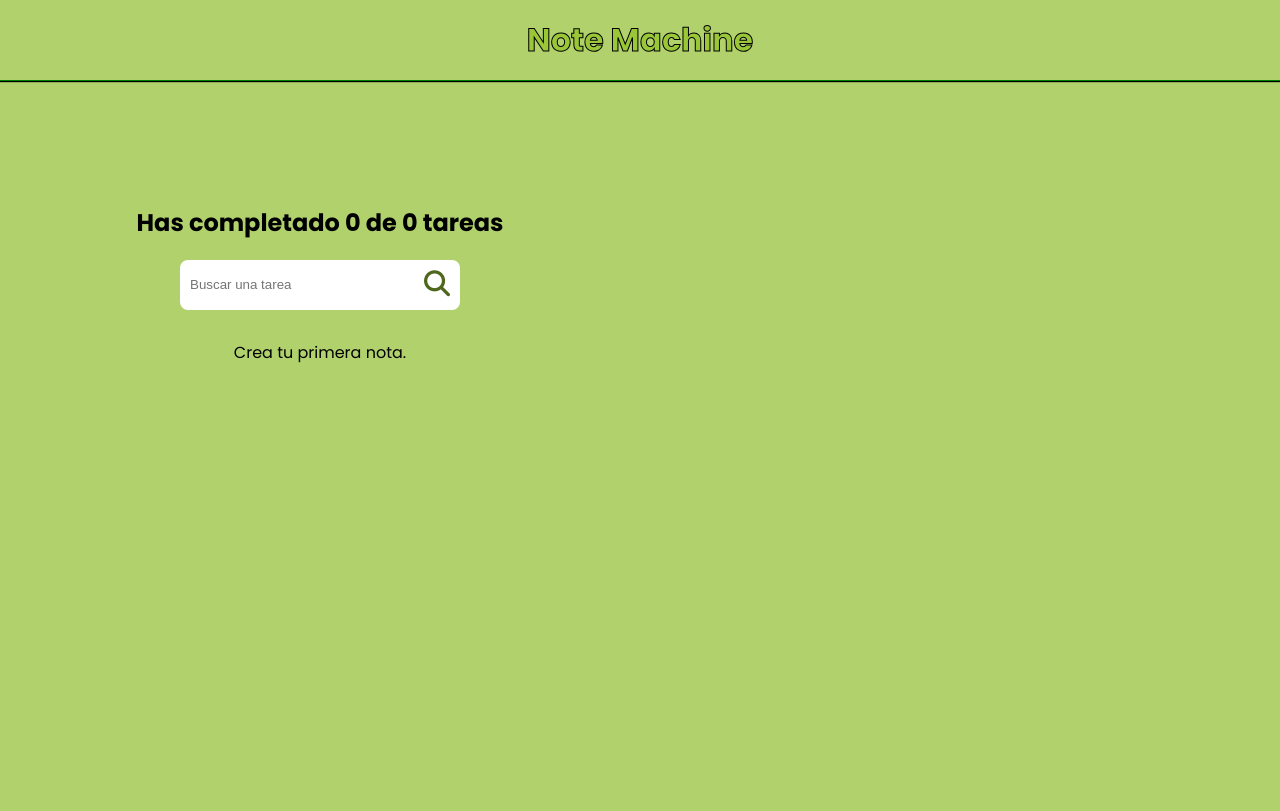
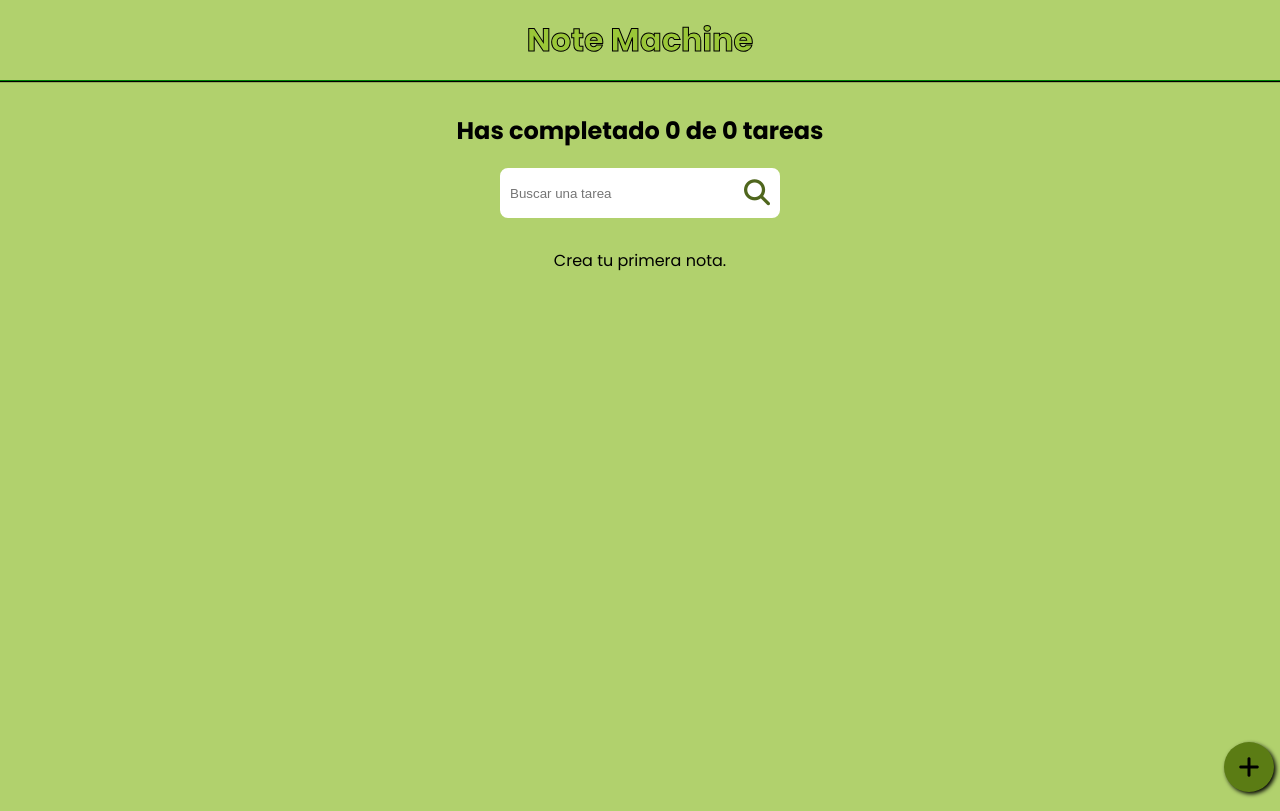
Before and after one commit to KortexCode/Note-Machine, a React app: page / in a window 1280 px wide. Built offline with nearby package versions, Linux system fonts and the light colour scheme.

Commit message:
Se integra vista a la nota que se va a editar, cambios en el css del formulario y del home, los modales fueron retirados

```diff
--- a/src/Styles/CreateTodoButtom.css
+++ b/src/Styles/CreateTodoButtom.css
@@ -19,9 +19,3 @@
 .btn-add i{
     font-size: 24px;
 }
-
-@media(min-width: 1024px){
-    .btn-add{
-       display: none;
-    }
-}
--- a/src/Styles/TodoForm.css
+++ b/src/Styles/TodoForm.css
@@ -1,15 +1,10 @@
 
 .form{
-    width: 450px;
-    max-width: 450px;
-    min-width: 300px;
+    width: 500px;
+    min-width: 290px;
     height: 500px;
     margin: 0 auto;
-    padding-top: 24px;
-    padding-left: 16px;
-    padding-bottom: 6px;
-    border-radius: none;
-    border: none;
+    padding: 24px 16px 6px 16px;
     box-shadow: 0px 0px 6px 6px #89bb1e;
     display: flex;
     flex-direction: column;
@@ -23,6 +18,10 @@
     font-weight: 700;
     color: black;
 
+}
+.form__editText{
+    padding-top: 10px;
+    text-align: center;
 }
 .form__text-area{
     margin: 40px 40px;
@@ -38,8 +37,7 @@
     font-weight: 400;
 }
 .form__btn-container{
-    width: 75%;
-    max-width: 260px;
+    width: 240px;
     min-width: 225px;
     display: flex;
     justify-content: space-between;
@@ -73,7 +71,7 @@
     color: white;
 }
 
-@media(min-width: 1024px){
+/* @media(min-width: 1024px){
     .form{
         width: 450px;
         max-width: 450px;
@@ -98,4 +96,4 @@
     .form__btn-edit{
         margin-right: 5px;
     }
-}
+}  */
--- a/src/Styles/TodoItem.css
+++ b/src/Styles/TodoItem.css
@@ -1,5 +1,5 @@
 .todo-item{
-    max-width: 350px;
+    max-width: 400px;
     margin-top: 12px;
     padding: 10px 8px;
     border: 1px solid black;
--- a/src/Styles/index.css
+++ b/src/Styles/index.css
@@ -30,25 +30,3 @@ h1{
   justify-content: center;
 
 }
-
-@media(min-width: 1024px){
-  .app-container{
-    width: 100%;
-    display: flex;
-    align-items: top;
-  }
-  #root{
-    width: 50%;
-    height: calc(100vh - 70px);
-    display: flex;
-    flex-direction: column;
-    align-items: center;
-
-  }
-  #modal{
-    width: 50%;
-    padding-top: 16px;
-    height: calc(100vh - 70px);
-
-  }
-}
--- a/src/components/TodoForm.js
+++ b/src/components/TodoForm.js
@@ -51,7 +51,8 @@ function TodoForm(props){
     return(
         <form className='form'>
             <label className='form__title' name='addtodo'>{props.text}</label>
-            <textarea className='form__text-area' type='text' placeholder='Escribe una tarea nueva' name='addtodo' value={text} onChange={onChange}></textarea>
+            {props.action === "Editar" && <p className="form__editText">{props.editText}</p>}
+            <textarea className='form__text-area' type='text' placeholder='Escribe una tarea' name='addtodo' value={text} onChange={onChange}></textarea>
             <div className='form__btn-container'>
                 <button type='button' onClick={onSend} className='form__btn-action'>{props.action}</button>
                 <button type='button' onClick={onCancel} className='form__btn-cancel'>Cancelar</button>
--- a/src/components/TodoItem.js
+++ b/src/components/TodoItem.js
@@ -1,16 +1,16 @@
 import React from "react";
 import { useNavigate } from "react-router-dom";
+import { useToDo } from "../hooks/useTodo";
 import "../Styles/TodoItem.css"
 
 function TodoItem(props){
     const navigate = useNavigate()
     //Manejador de evento de editar
     const handleEdit= ()=>{
-        navigate(`/edit/${props.id}`);
+        navigate(`/edit/${props.id}`, {state:props.text});
     }
 
     return (
-        <React.Fragment>
             <li className="todo-item">
                 <span className={`todo-item__btn-check ${props.completed && "todo-item__btn-check--completed"}`} onClick={props.onCompleted}>
                     <i className="check fas fa-regular fa-square-check"></i>
@@ -25,7 +25,6 @@ function TodoItem(props){
                     </span>
                 </div>
             </li>
-        </React.Fragment>
       );
 }
 
--- a/src/hooks/useLocalStorage.js
+++ b/src/hooks/useLocalStorage.js
@@ -22,6 +22,7 @@ function useLocalStorage(item, initialItem){
     //Además esto ocurre una sola vez por lo que arriba se crearon variables de estado
     //para manejar los datos que se usan dentro de la lógica según cambian.
     React.useEffect(()=> {
+      console.log("recargando")
       setTimeout(()=>{//Luego de 1 segundo se obtendrán los datos de la app
         try{
           let newToDos = [];
--- a/src/page/EditPage.js
+++ b/src/page/EditPage.js
@@ -1,13 +1,15 @@
 import React from "react";
-import { useParams } from "react-router-dom";
+import { useLocation, useParams } from "react-router-dom";
 import { TodoForm } from "../components/TodoForm";
 import "../Styles/TodoForm.css";
 
 function EditPage(){
+    const location = useLocation();
     const param = useParams();
 
+
     return(
-        <TodoForm param={param.id} action={"Editar"} text={"Edita la tarea"} ></TodoForm>
+        <TodoForm param={param.id} editText={location.state} action={"Editar"} text={"Edita la tarea"} ></TodoForm>
     )
 }
 
```
Also changed, not shown: src/page/HomePage.js (+16 -4 lines), src/Styles/NewToDoPage.css (added).
